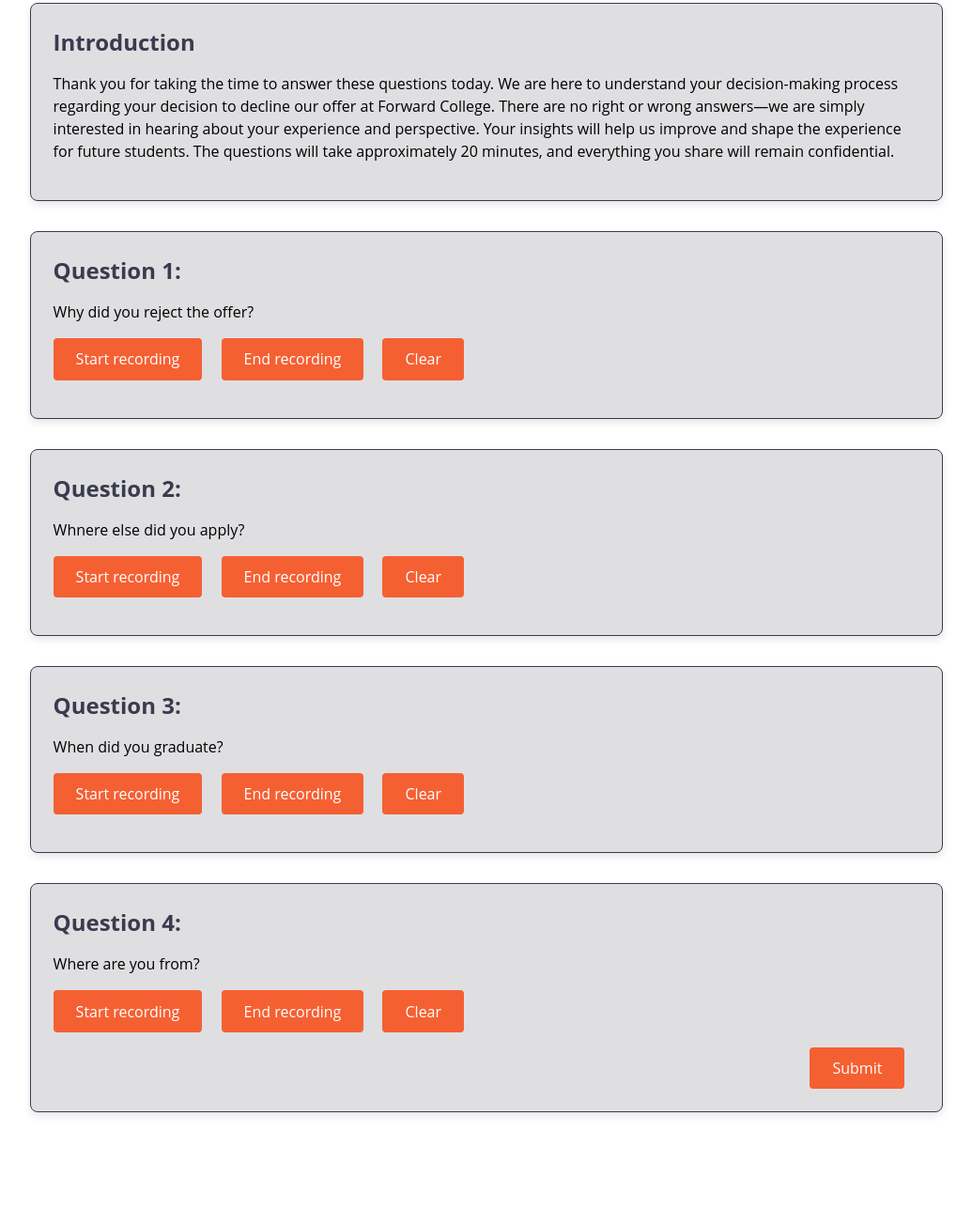
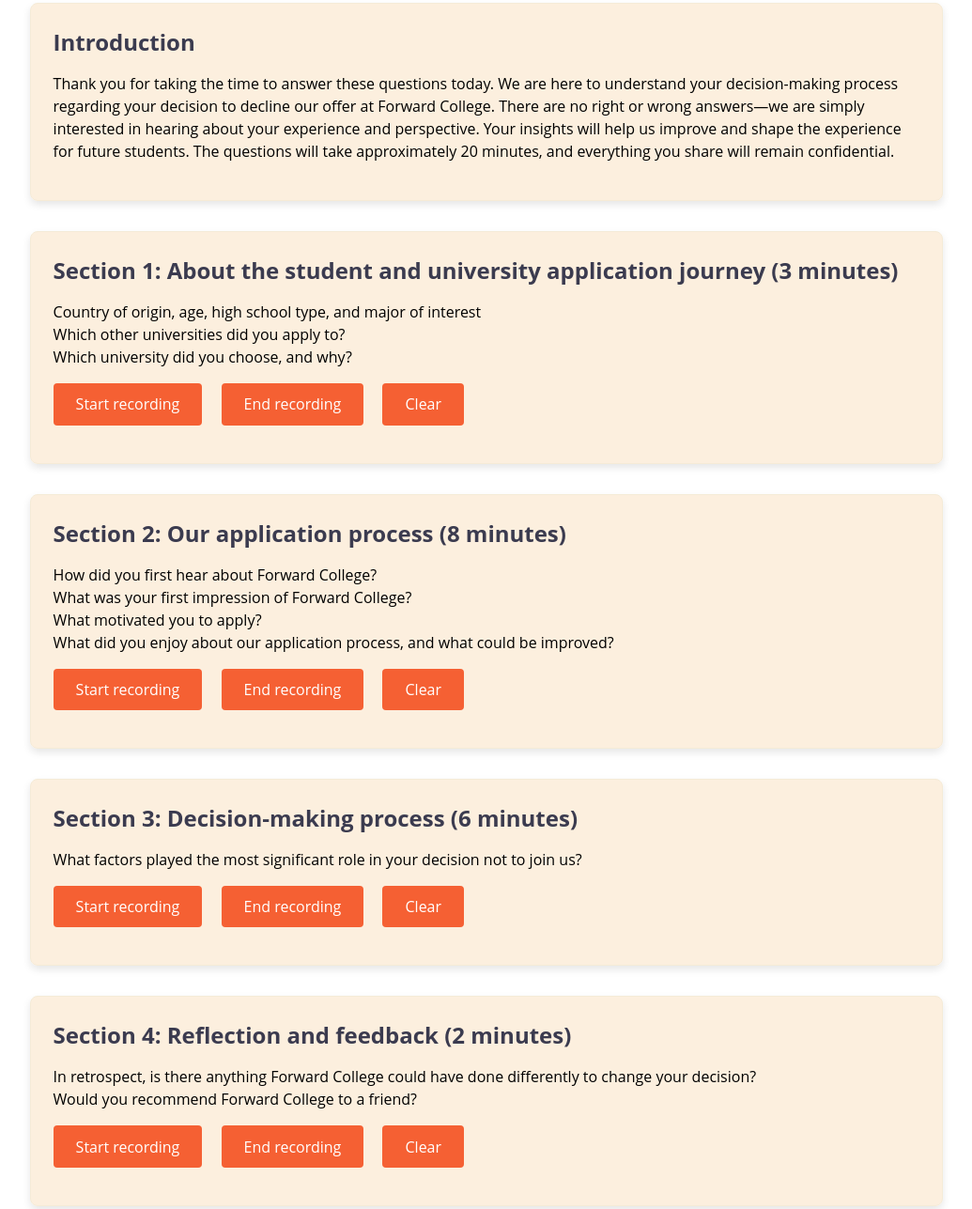
Before and after one commit to nmthzsofi/speech-to-text-app, a website: page index.html in a window 1280 px wide. Shown: the part 309-1596 px from the top of the page at 94% size, without its empty margins (122-1157 px from the left). Before the commit the page ends 1557 px from the top, so only its background shows below. Drawn offline with Linux system fonts and the light colour scheme.

Commit message:
UI update bc it looked ugly

```diff
--- a/index.html
+++ b/index.html
@@ -30,8 +30,12 @@
         </div>
 
         <div id="question-1" class="question-container">
-            <h1>Question 1:</h1>
-            <p>Why did you reject the offer?</p>
+            <h1>Section 1: About the student and university application journey (3 minutes)</h1>
+            <p>
+                Country of origin, age, high school type, and major of interest<br>
+                Which other universities did you apply to?<br>
+                Which university did you choose, and why?
+            </p>
             <button onclick="startRecording(1)">Start recording</button>
             <button onclick="stopRecording()">End recording</button>
             <button onclick="clearAnswer(1)">Clear</button>
@@ -39,8 +43,13 @@
         </div>
 
         <div id="question-2" class="question-container">
-            <h1>Question 2:</h1>
-            <p>Whnere else did you apply?</p>
+            <h1>Section 2: Our application process (8 minutes)</h1>
+            <p>
+                How did you first hear about Forward College?<br>
+                What was your first impression of Forward College?<br>
+                What motivated you to apply?<br>
+                What did you enjoy about our application process, and what could be improved?
+            </p>
             <button onclick="startRecording(2)">Start recording</button>
             <button onclick="stopRecording()">End recording</button>
             <button onclick="clearAnswer(2)">Clear</button>
@@ -48,8 +57,8 @@
         </div>
 
         <div id="question-3" class="question-container">
-            <h1>Question 3:</h1>
-            <p>When did you graduate?</p>
+            <h1>Section 3: Decision-making process (6 minutes)</h1>
+            <p>What factors played the most significant role in your decision not to join us?</p>
             <button onclick="startRecording(3)">Start recording</button>
             <button onclick="stopRecording()">End recording</button>
             <button onclick="clearAnswer(3)">Clear</button>
@@ -57,12 +66,21 @@
         </div>
 
         <div id="question-4" class="question-container">
-            <h1>Question 4:</h1>
-            <p>Where are you from?</p>
+            <h1>Section 4: Reflection and feedback (2 minutes)</h1>
+            <p>
+                In retrospect, is there anything Forward College could have done differently to change your decision?<br>
+                Would you recommend Forward College to a friend?
+            </p>
             <button onclick="startRecording(4)">Start recording</button>
             <button onclick="stopRecording()">End recording</button>
             <button onclick="clearAnswer(4)">Clear</button>
             <p id="result-4"></p>
+        </div>
+
+        <div class="question-container">
+            <p>
+                Thank you for your time and valuable feedback. Is there anything else you would like to share about your experience or decision-making process?
+            </p>
             <div id="submit-div"><button id="submit-btn" onclick="saveAllAnswers()">Submit</button></div>
         </div>
 
--- a/styles.css
+++ b/styles.css
@@ -51,9 +51,9 @@ body {
 .question-container {
   margin-bottom: 2rem;
   padding: 1.5rem;
-  border: 1px solid var(--foreground-color);
+  border: 1px solid #f5ebd7;
   border-radius: 8px;
-  background-color: var(--primary-color);
+  background-color: rgba(246, 212, 168, 0.375);
   box-shadow: 0px 4px 8px rgba(0, 0, 0, 0.1);
 }
 
@@ -82,7 +82,7 @@ button {
 }
 
 button:hover {
-  background-color: var(--highlight-color);
+  background-color: rgb(237, 152, 41);
 }
 
 button:active {
```
